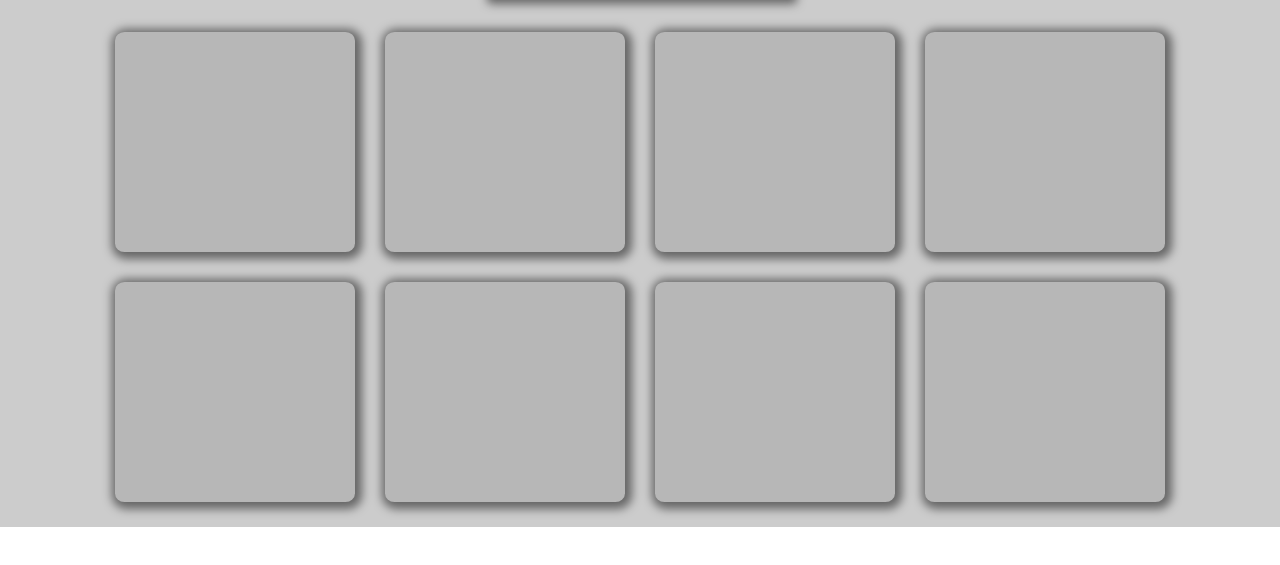
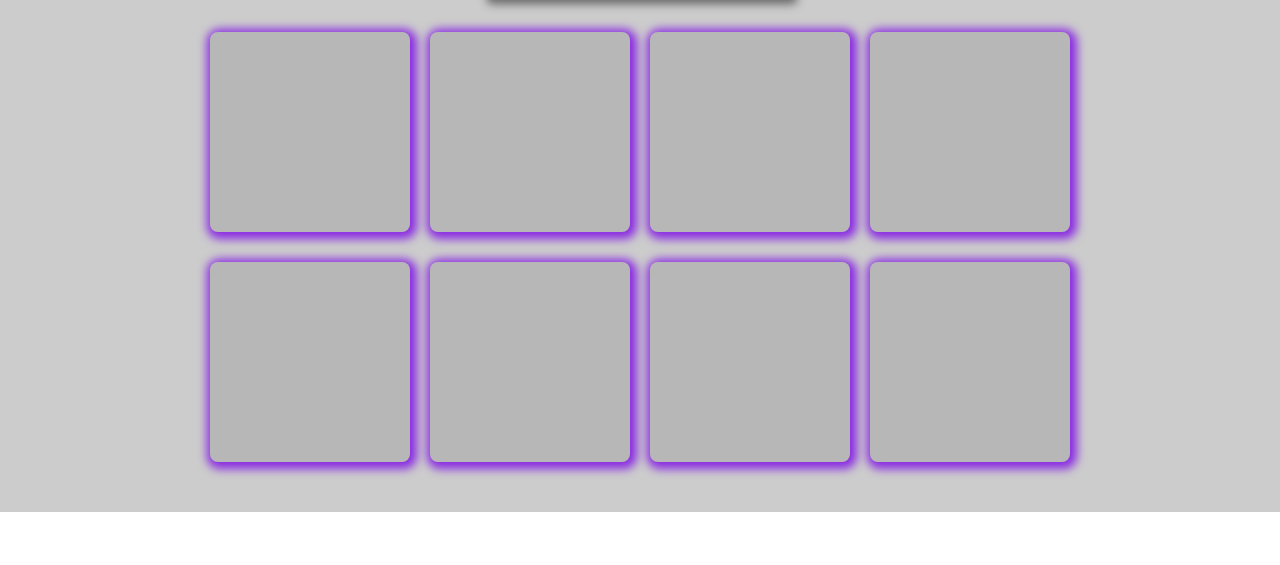
Before and after one commit to MuhammadBilal-arch/Game-Match-Heros, a React app: page / in a window 1280 px wide. Shown: the part 113-678 px from the top of the page. Built offline with nearby package versions, Linux system fonts and the light colour scheme.

Commit message:
Second Commit

```diff
--- a/src/component/Games/GameCard/GameCard.jsx
+++ b/src/component/Games/GameCard/GameCard.jsx
@@ -29,26 +29,21 @@ export class GameCard extends Component {
         if (OldCardIndex !== null) {
 
             if (data[OldCardIndex].CardID !== data[NewCardIndex].CardID) {
-                Attempts === 0 ?
-                    this.setState({ Message: "Game Over!", Error: true })
-                    :
-                    this.setState({ Attempts: Attempts - 1, Message: "Card doesnt matched!", Error: true, OldCardIndex: null })
-
-                // data[OldCardIndex].itemStatus = false;
-                // data[NewCardIndex].itemStatus = false;
+                setTimeout(function () {
+                    data[NewCardIndex].itemStatus = false;
+                    data[OldCardIndex].itemStatus = false;
+                    Attempts === 1 ? this.setState({ Message: "Game Over!", Error: true }) :
+                        this.setState({ Attempts: Attempts - 1, Message: "Attempts Left : " + (this.state.Attempts - 1), Error: true, OldCardIndex: null })
+                }.bind(this), 2000);
                 return true;
             }
 
             if (data[OldCardIndex].CardID === data[NewCardIndex].CardID) {
-                const index = data[NewCardIndex].CardID;
-                this.setState(prevState =>({ Message: "Good Job! Point +10", Error: true, OldCardIndex: null, Counter: prevState.Counter + 10 }))
-                for (var j = 0; j < 2; j++) {
-                    for (var i = 0; i < data.length; i++) {
-                        if (data[i].CardID === index) {
-                            // data.splice(i, 1)
-                            // data[i].itemStatus = false;
+                if (this.state.Counter === 75) {
+                    this.setState(prevState => ({ Message: "Congratulation You won!", Error: true, OldCardIndex: null, Counter: prevState.Counter + 25 }))
                 }
-                    }
+                else {
+                    this.setState(prevState => ({ Message: "Good Job! Point + " + (this.state.Counter + 25), Error: true, OldCardIndex: null, Counter: prevState.Counter + 25 }))
                 }
                 return true;
             }
@@ -59,12 +54,12 @@ export class GameCard extends Component {
 
         const data = this.props.children
 
-        let ErrorObject = this.state.Error ? <MessageBox message={this.state.Message} score = {this.state.Counter} /> : null
+        let ErrorObject = this.state.Error ? <MessageBox message={this.state.Message} score={this.state.Counter} /> : null
 
         return (
             <section className={classes.GameSection}>
                 {ErrorObject}
-                    <div className = {classes.GameHeadRow}>
+                <div className={classes.GameHeadRow}>
                     <h3>Attempts Left : {this.state.Attempts}</h3>
                     <h2>Match Heroes</h2>
                     <h3>Score : {this.state.Counter}</h3>
@@ -73,7 +68,12 @@ export class GameCard extends Component {
                     {
                         data.map((item, index) => {
                             return (
-                                <div key={index * 2} className={classes.GameCard} onClick={() => this.GameCardHandler(index)}>
+                                <div key={index * 2} className={classes.GameCard}>
+                                    <div key={index * 2} className={classes.GameCardArea}>
+                                        <button key={index * 2}
+                                            className={item.itemStatus ? classes.GameCardFront : classes.GameCardBack}
+                                            disabled={item.itemStatus ? true : false}
+                                            onClick={() => this.GameCardHandler(index)}>
                                             {
                                                 item.itemStatus ?
                                                     <>
@@ -82,6 +82,9 @@ export class GameCard extends Component {
                                                     </>
                                                     : null
                                             }
+                                        </button>
+                                    </div>
+
                                 </div>
                             )
                         })
--- a/src/component/Games/GameCard/GameCard.module.css
+++ b/src/component/Games/GameCard/GameCard.module.css
@@ -1,7 +1,7 @@
 .GameSection
 {
     width:100%;
-    height:100%;
+    height:585px;
 }
 
 .GameHeadRow
@@ -42,46 +42,71 @@
 
 .GameCardHead
 {
+    margin:0px 100px;
     display:flex;
     justify-content: space-around;
     flex-wrap: wrap;
+    /* transform-style: preserve-3d; */
 }
-
-.GameCard:hover
+/* .GaneCard:hover ,.GameCardArea:hover
 {
-    background-color: rgba(0, 0, 0, 0.4);
-    box-shadow: 2px 2px 10px 5px rgba(0, 0, 0, 0.1);
-    transition: 1s;
-}
-
+        transform: rotateY(180deg);
+} */
 .GameCard
 {
-    text-align: center;
-    margin:15px 0px;
+    background-color: transparent;
+    border-radius: 4%;
     width:200px;
     height:200px;
-    background-color: rgba(0, 0, 0, 0.1);
+    margin:15px 0px;
+    perspective: 1000px;
+}
+.GameCardArea
+{
+    position:relative;
+    width: 100%;
+    height:100%;
+    text-align: center;
     border-radius: 4%;
-    padding:10px 20px;
-    overflow: hidden;
+    transform-style: preserve-3d;
     outline: none;
     border:none;
-    box-shadow: 2px 2px 10px 5px rgba(0, 0, 0, 0.5);
     cursor: pointer;
 }
 
-.GameCardDiv
+.GameCardBack
 {
-    width:350px;
-    height:280px;
-    transform:rotate(45deg);
-    border: 20px solid red;
-    box-shadow: -10px 10px 20px 0px red ;
-    background-color:black;
+    position: absolute;
+    text-align: center;
+    left: 0;
+    width:100%;
+    height:100%;
+    border-radius: 4%;
+    background-color: rgba(0, 0, 0, 0.1);
     outline: none;
+    border:none;
+    box-shadow: 2px 2px 10px 5px blueviolet;
+    backface-visibility: hidden;
 }
 
-.GameCard img
+.GameCardFront
+{
+    position: absolute;
+    text-align: center;
+    left: 0;
+    width:100%;
+    height:100%;
+    background-color: rgba(0, 0, 0, 0.1);
+    border-radius: 4%;
+    outline: none;
+    border:none;
+    transform: rotateY(360deg);
+    /* box-shadow: 2px 2px 10px 5px rgba(0, 0, 0, 0.9); */
+    transition: 1s;
+    backface-visibility: hidden;
+}
+
+.GameCardFront img
 {
     margin-top:10px;
     width: 150px;
```
Also changed, not shown: 2 other files. Lines whose indentation alone changed are shown as unchanged.
